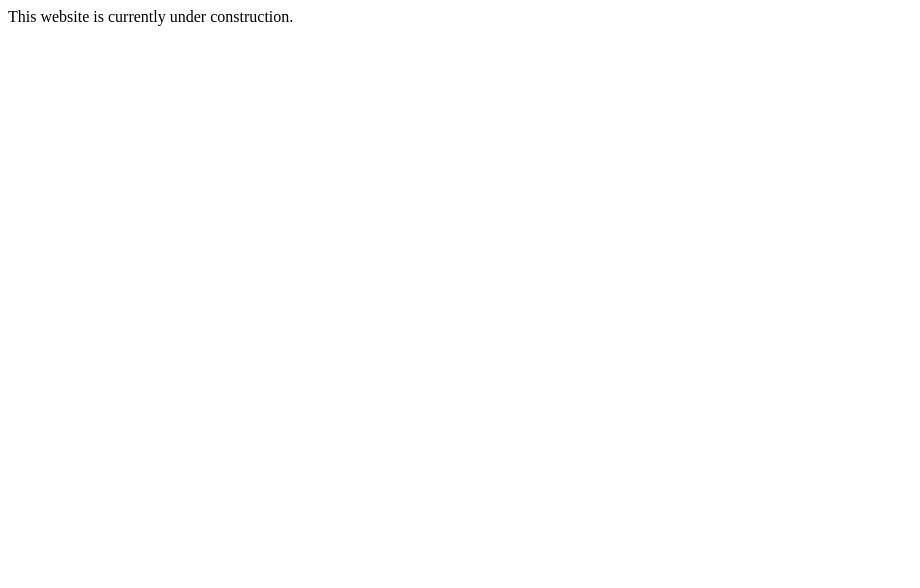
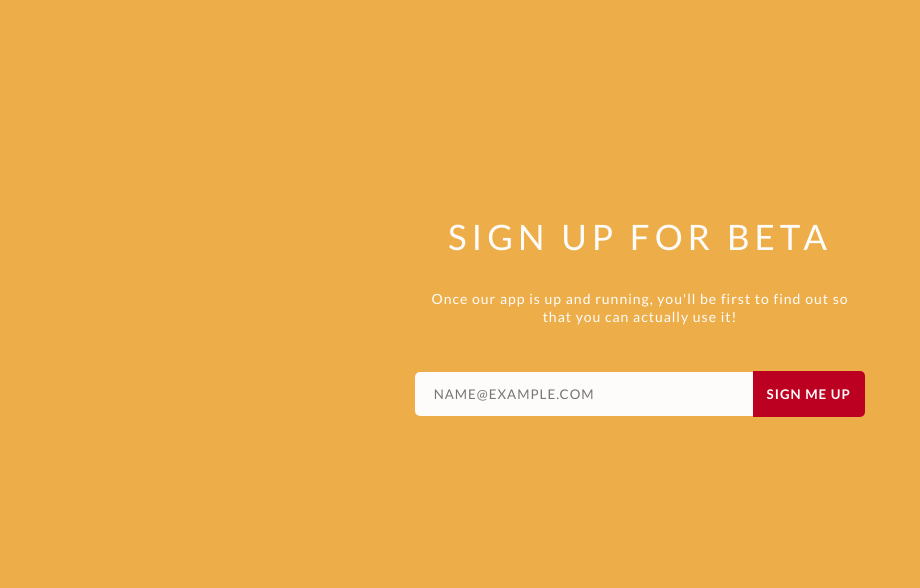
Before and after one commit to DinezenApp/DinezenApp.github.io, a plain HTML site: page index.html in a window 1280 px wide. Shown: the whole page, without its empty margins (0-920 px from the left). Drawn offline with nearby package versions, Linux system fonts and the light colour scheme.

Commit message:
Initial sign up page created

```diff
--- a/index.html
+++ b/index.html
@@ -1,3 +1,44 @@
 <html>
-<p>This website is currently under construction.</p>
+  <head>
+    <meta charset="utf-8">
+    <title>Dinezen</title>
+    <link rel="shortcut icon" href="/favicon.ico" type="image/x-icon" >
+    <link rel="stylesheet" href="style.css">
+    <link href='http://fonts.googleapis.com/css?family=Lato:400,700' rel='stylesheet' type='text/css'>
+    <script src="https://code.jquery.com/jquery-3.1.1.min.js" integrity="sha256-hVVnYaiADRTO2PzUGmuLJr8BLUSjGIZsDYGmIJLv2b8=" crossorigin="anonymous"></script>
+  </head>
+  <body>
+    <script>
+      function postSubmitAction() {
+          // window.location='thank_you.html';
+          $("#interest-form").remove();
+          $("#thank-you").show();
+      }
+    </script>
+    <script type="text/javascript">var submitted=false;</script>
+
+    <iframe name="hidden_iframe" id="hidden_iframe"	style="display:none;" onload="if(submitted)	{postSubmitAction();}"></iframe>
+    <form id="interest-form" action="https://docs.google.com/forms/d/e/1FAIpQLSddij9TeJBH-z56QsDdeAym7CHlms9V1oJkZEuH4cOZWI96_A/formResponse" method="post" target="hidden_iframe" onsubmit="submitted=true;" name="interest form">
+      <div class="header">
+         <p>Sign Up For Beta</p>
+      </div>
+      <div class="description">
+        <p>Once our app is up and running, you'll be first to find out so that you can actually use it!</p>
+      </div>
+      <div class="input">
+        <input type="text" name="entry.2072316545" class="button" id="email" name="email" placeholder="NAME@EXAMPLE.COM" required>
+        <input type="submit" class="button" id="submit" value="SIGN ME UP">
+      </div>
+    </form>
+
+    <div id="thank-you" class="block" hidden>
+      <div class="header">
+         <p>Thank You for Signing Up!</p>
+      </div>
+      <div class="description">
+        <p>We would love to hear any thoughts you have on our mobile app solution, nutrition, your university's dining halls, or anything else! Shoot us an email at DinezenApp@gmail.com or contact us through <a href="http://facebook.com/DinezenApp" style="text-decoration:none;">Facebook</a>!</p>
+      </div>
+    </div>
+
+  </body>
 </html>
--- /dev/null
+++ b/style.css
@@ -0,0 +1,83 @@
+
+body {
+  background: #EDAE49;
+  font-family: 'Lato', sans-serif;
+  color: #FDFCFB;
+  text-align: center;
+}
+
+
+form {
+  width: 450px;
+  margin: 17% auto;
+}
+
+
+.block {
+  width: 450px;
+  margin: 17% auto;
+}
+
+
+.header {
+  font-size: 35px;
+  text-transform: uppercase;
+  letter-spacing: 5px;
+}
+
+
+.description {
+  font-size: 14px;
+  letter-spacing: 1px;
+  line-height: 1.3em;
+  margin: -2px 0 45px;
+}
+
+
+.input {
+  display: flex;
+  align-items: center;
+}
+
+
+.button {
+  height: 44px;
+  border: none;
+}
+
+
+#email {
+  width: 75%;
+  background: #FDFCFB;
+  font-family: inherit;
+  color: #737373;
+  letter-spacing: 1px;
+  text-indent: 5%;
+  border-radius: 5px 0 0 5px;
+}
+
+
+#submit {
+  width: 25%;
+  height: 46px;
+  background: #BC0022;
+  font-family: inherit;
+  font-weight: bold;
+  color: inherit;
+  letter-spacing: 1px;
+  border-radius: 0 5px 5px 0;
+  cursor: pointer;
+  transition: background .3s ease-in-out;
+}
+
+
+#submit:hover {
+  background: #660000;
+}
+
+
+input:focus {
+  outline: none;
+  outline: 2px solid #BC0022;
+  box-shadow: 0 0 2px #BC0022;
+}
```
Also changed, not shown: thank_you.html (added, +1 -0 lines), favicon.ico (added).
